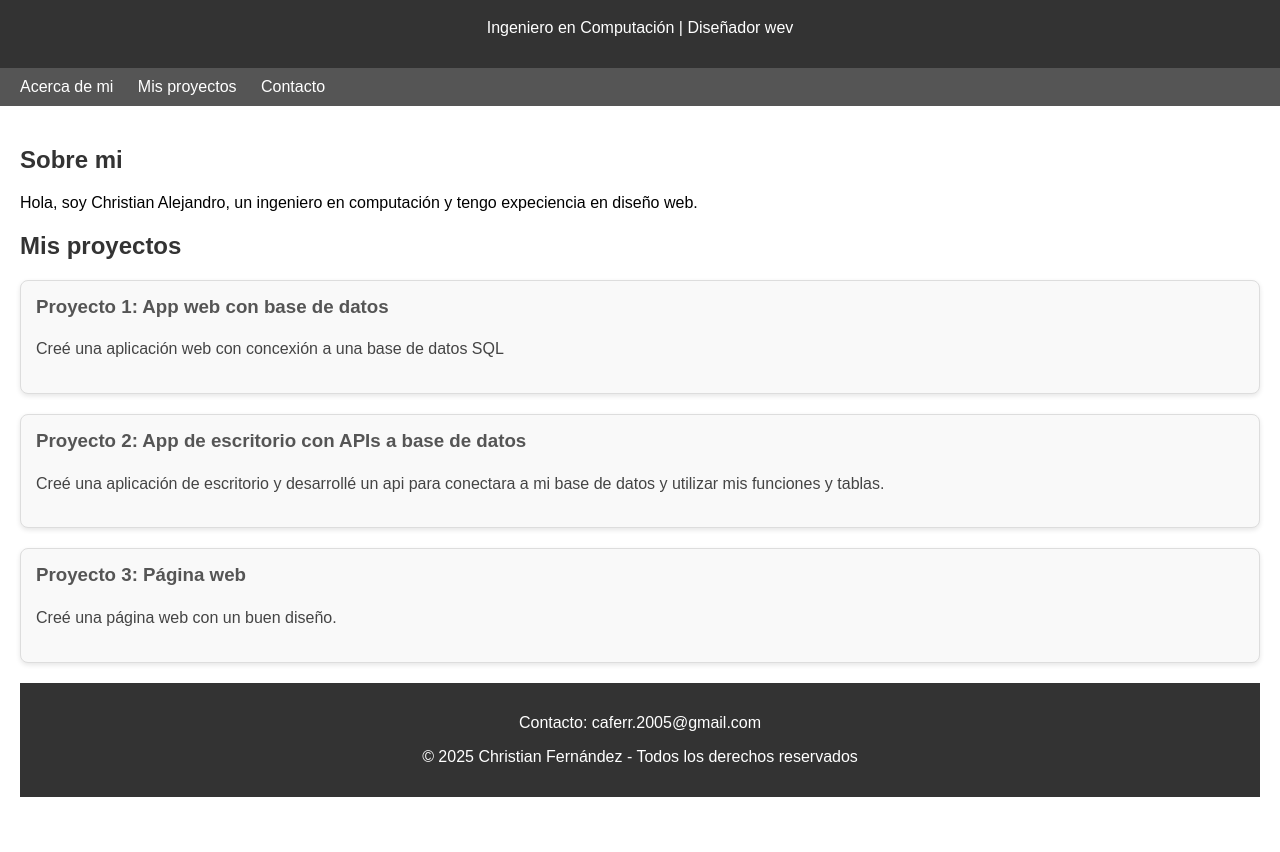
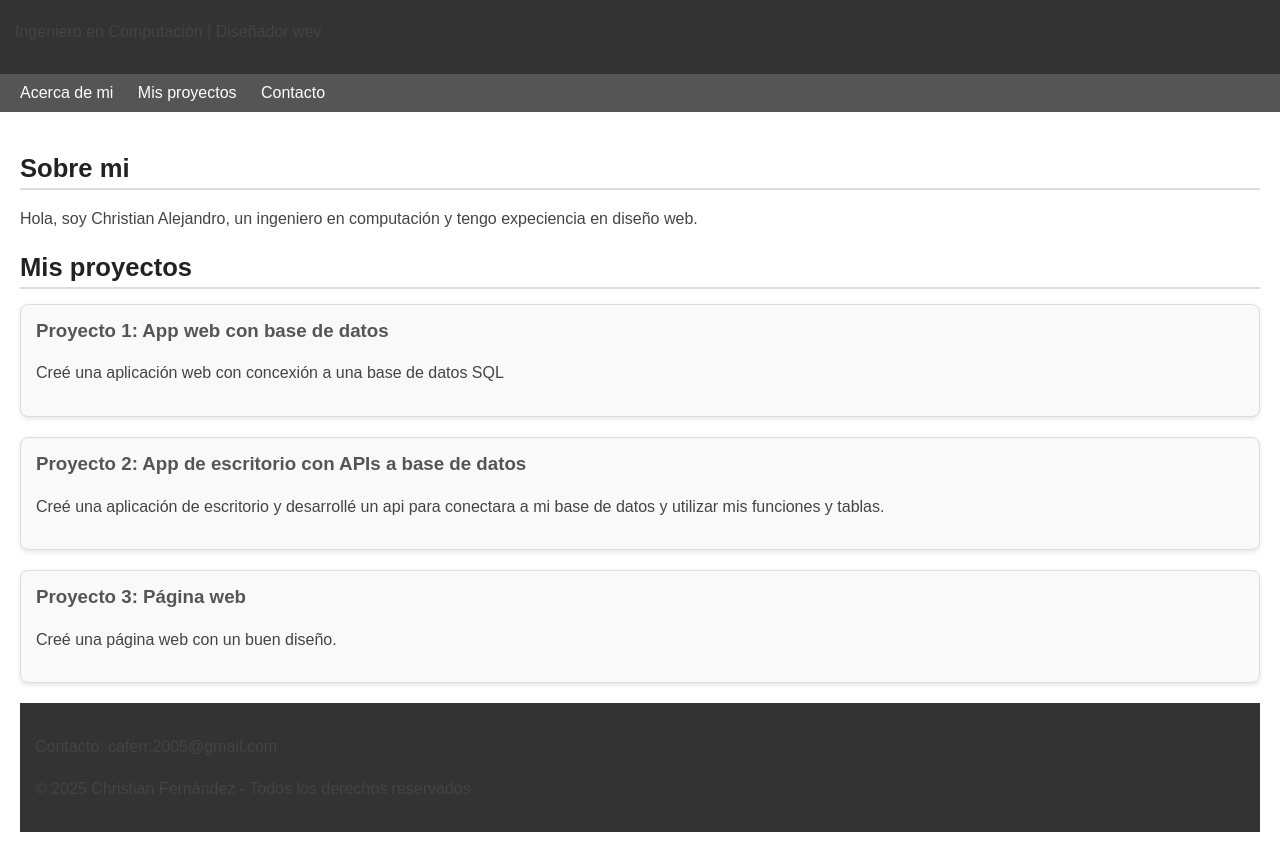
Before and after one commit to 68276leo-maker/paginaweb, a plain HTML site: page index_sem.html in a window 1280 px wide. Shown: the part 76-928 px from the top of the page. Before the commit the page ends 893 px from the top, so only its background shows below. Drawn offline with Linux system fonts and the light colour scheme.

Commit message:
Version con ajustes en el estilo de h2

```diff
--- a/index_sem.html
+++ b/index_sem.html
@@ -24,6 +24,21 @@
         article p {
             line-height: 1.6; /* Mejor legibilidad */
             color: #444;
+        }
+        h2 {
+            color: #222;              /* Un gris más fuerte para resaltar títulos */
+            border-bottom: 2px solid #ddd; /* Línea sutil debajo */
+            padding-bottom: 5px;      /* Espacio entre texto y subrayado */
+            margin-bottom: 15px;      /* Separación respecto al contenido */
+            font-size: 1.6em;         /* Tamaño ligeramente mayor */
+            font-weight: bold;        /* Resaltar encabezado */
+        }
+
+        p {
+            color: #444;              /* Gris medio para buena lectura */
+            line-height: 1.6;         /* Más espacio entre líneas */
+            margin-bottom: 15px;      /* Separación entre párrafos */
+            text-align: justify;      /* Alineado uniforme */
         }
     </style>
     <meta charset="UTF-8">
```
